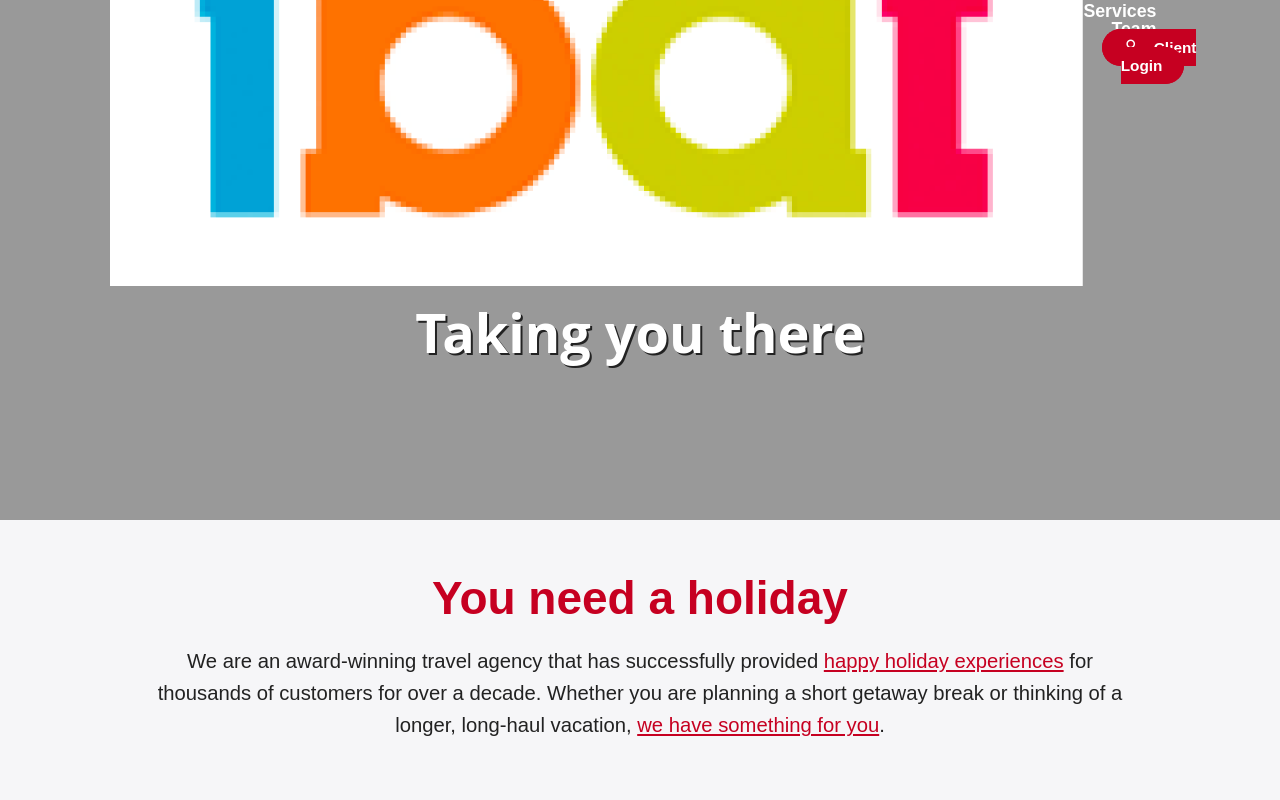
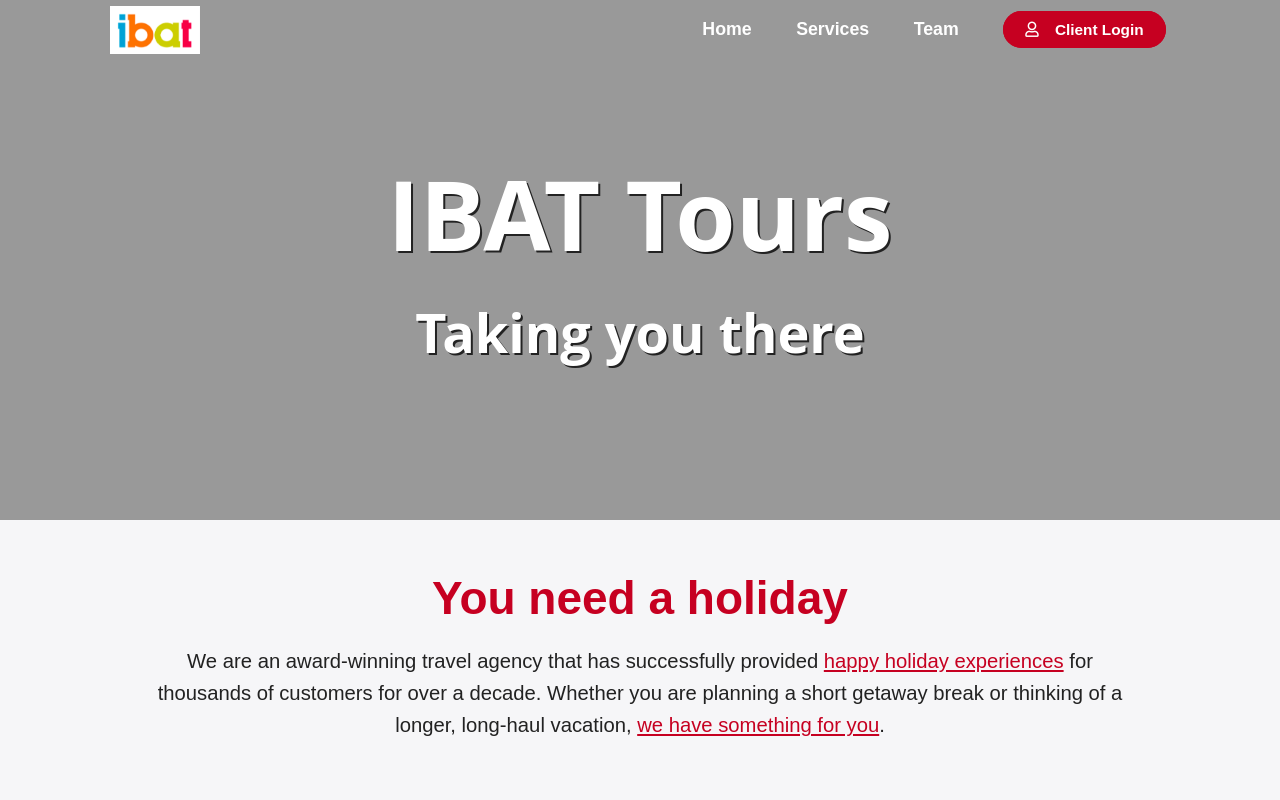
Before and after one commit to leventetilica/project-sample-1, a plain HTML site: page index.html in a window 1280 px wide. Shown: the top 800 px of the page. Drawn offline with Linux system fonts and the light colour scheme.

Commit message:
Update project-sample-1.css

```diff
--- a/assets/css/project-sample-1.css
+++ b/assets/css/project-sample-1.css
@@ -201,7 +201,7 @@ body { font-family: sans-serif }
 	}
 
 	/* Logo */
-	.container-menu-desktop .item-logo img { display: block; margin-left: 8px }
+	.container-menu-desktop .item-logo img { display: block; margin-left: 8px; width:90px; }
 
 	/* Menu options */
 	.container-menu-desktop .item-menu ul { text-align: right }
```
